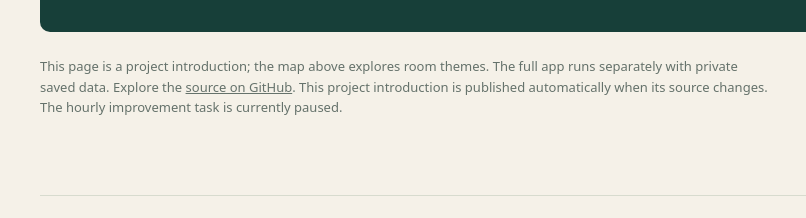
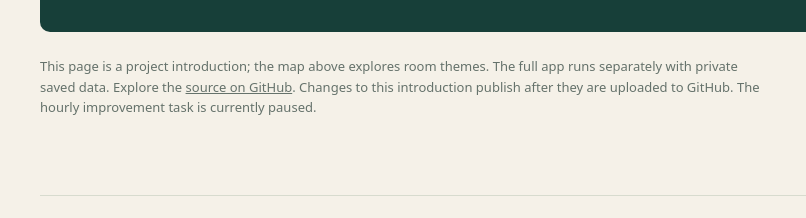
Before and after one commit to hadi1373z/house-of-ideas, a website: page docs/index.html in a window 1280 px wide. Shown: the part 1572-1790 px from the top of the page, 24-830 px from the left. Drawn offline with Linux system fonts and the light colour scheme.

Commit message:
Clarify when the project introduction publishes
Sites-Source-Commit: f8d39db600c4d21dbeeb4e23f2f3784a6a344c4b

```diff
--- a/docs/index.html
+++ b/docs/index.html
@@ -27,7 +27,7 @@
 </section>
 <div class="strip"><div><strong>Explore</strong><span>Walk through an idea.</span></div><div><strong>Connect</strong><span>Bring different interests together.</span></div><div><strong>Return</strong><span>Keep what you discover.</span></div></div>
 <section class="section" id="inside"><div class="eyebrow">Working in the app today</div><h2>A house you can make your own.</h2><div class="features"><article class="feature"><b>01 / SPACE</b><h3>Design the rooms.</h3><p>Draw and resize rooms, change their themes, and connect them with doors. Build the layout into a walkable house.</p></article><article class="feature"><b>02 / MEMORY</b><h3>Make ideas tangible.</h3><p>Attach notes to crystals, rings, spheres, or books. Edit them, move them between rooms, and keep them saved.</p></article><article class="feature"><b>03 / PERSPECTIVE</b><h3>Find another view.</h3><p>Use the joystick to walk inside, or step back into dollhouse view. Give related thoughts a place near one another.</p></article></div></section>
-<section class="section" id="evolution"><div class="roadmap"><div><div class="eyebrow" style="color:#b8c8be">An evolving project</div><h2>One finished improvement at a time.</h2><p>Each development cycle starts with one useful change and a clear check for completion. Working versions remain available while new ideas are tested.</p></div><ol class="stages"><li><span class="tag">Available</span><span>Rooms, 3D navigation, idea objects, and saved notes.</span></li><li><span class="tag">Current focus</span><span>Verify the complete experience and repair concrete problems.</span></li><li><span class="tag">Planned</span><span>A first interactive workbench: edit an experiment, observe its behaviour, and save a discovery.</span></li></ol></div><p class="note">This page is a project introduction; the map above explores room themes. The full app runs separately with private saved data. Explore the <a href="https://github.com/hadi1373z/house-of-ideas">source on GitHub</a>. This project introduction is published automatically when its source changes. The hourly improvement task is currently paused.</p></section>
+<section class="section" id="evolution"><div class="roadmap"><div><div class="eyebrow" style="color:#b8c8be">An evolving project</div><h2>One finished improvement at a time.</h2><p>Each development cycle starts with one useful change and a clear check for completion. Working versions remain available while new ideas are tested.</p></div><ol class="stages"><li><span class="tag">Available</span><span>Rooms, 3D navigation, idea objects, and saved notes.</span></li><li><span class="tag">Current focus</span><span>Verify the complete experience and repair concrete problems.</span></li><li><span class="tag">Planned</span><span>A first interactive workbench: edit an experiment, observe its behaviour, and save a discovery.</span></li></ol></div><p class="note">This page is a project introduction; the map above explores room themes. The full app runs separately with private saved data. Explore the <a href="https://github.com/hadi1373z/house-of-ideas">source on GitHub</a>. Changes to this introduction publish after they are uploaded to GitHub. The hourly improvement task is currently paused.</p></section>
 </main><footer><span>House of Ideas · Hadi Zamani</span><a href="https://github.com/hadi1373z/house-of-ideas">View source on GitHub ↗</a></footer>
 </div>
 <script>
```
